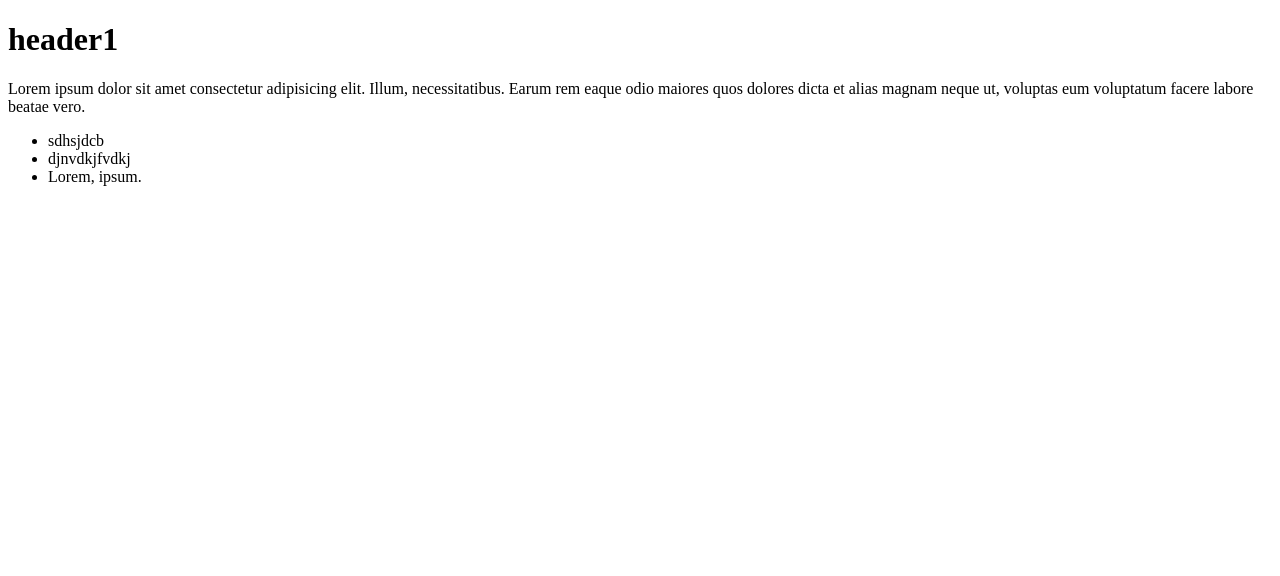
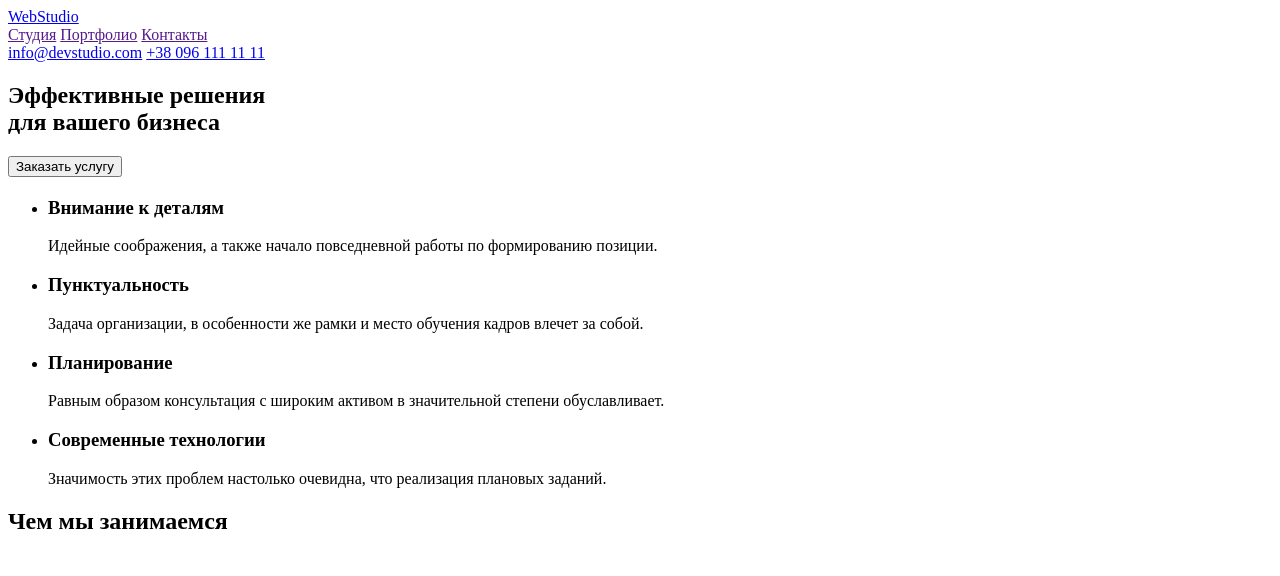
Before and after one commit to V-Sever/homework-1, a plain HTML site: page index.html in a window 1280 px wide. Drawn offline with Linux system fonts and the light colour scheme.

Commit message:
done-section-2

```diff
--- a/index.html
+++ b/index.html
@@ -1,22 +1,64 @@
 <!DOCTYPE html>
-<html lang="en">
+<html lang="ru">
 
 <head>
     <meta charset="UTF-8">
     <meta http-equiv="X-UA-Compatible" content="IE=edge">
     <meta name="viewport" content="width=device-width, initial-scale=1.0">
-    <title>Document</title>
+    <title>WebStudio</title>
 </head>
 
 <body>
-    <h1>header1</h1>
-    <p>Lorem ipsum dolor sit amet consectetur adipisicing elit. Illum, necessitatibus. Earum rem eaque odio maiores quos
-        dolores dicta et alias magnam neque ut, voluptas eum voluptatum facere labore beatae vero.</p>
-    <ul>
-        <li>sdhsjdcb</li>
-        <li>djnvdkjfvdkj</li>
-        <li>Lorem, ipsum.</li>
-    </ul>
+
+    <header>
+        <a href="./">WebStudio</a>
+        <nav>
+            <a href="">Студия</a>
+            <a href="">Портфолио</a>
+            <a href="">Контакты</a>
+        </nav>
+        <a href="mailto:info@devstudio.com">info@devstudio.com</a>
+        <a href="tel:+380961111111">+38 096 111 11 11</a>
+    </header>
+
+    <main>
+        <section>
+            <h1>Эффективные решения <br /> для вашего бизнеса</h1>
+            <button type="button">Заказать услугу</button>
+        </section>
+        <section>
+            <h2></h2>
+            <ul>
+                <li>
+                    <h3>Внимание к деталям</h3>
+                    <p>Идейные соображения, а также начало повседневной работы по формированию позиции.</p>
+                </li>
+                <li>
+                    <h3>Пунктуальность</h3>
+                    <p>Задача организации, в особенности же рамки и место обучения кадров влечет за собой.</p>
+                </li>
+                <li>
+                    <h3>Планирование</h3>
+                    <p>Равным образом консультация с широким активом в значительной степени обуславливает.</p>
+                </li>
+                <li>
+                    <h3>Современные технологии</h3>
+                    <p>Значимость этих проблем настолько очевидна, что реализация плановых заданий.</p>
+                </li>
+            </ul>
+        </section>
+        <section>
+            <h2>Чем мы занимаемся</h2>
+            <img src="" alt="">
+            <img src="" alt="">
+            <img src="" alt="">
+        </section>
+    </main>
+
+    <footer>
+
+    </footer>
+
 </body>
 
 </html>
```
Also changed, not shown: images/what-we-do-2.jpg (added), images/what-we-do-3.jpg (added), images/what-we-do1.jpg (added).
